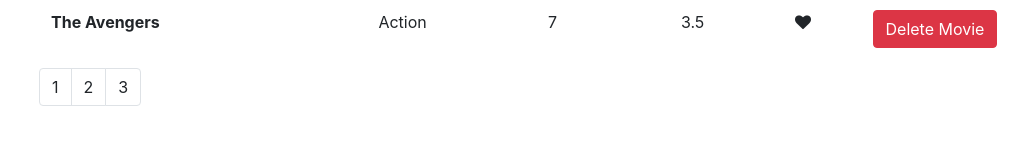
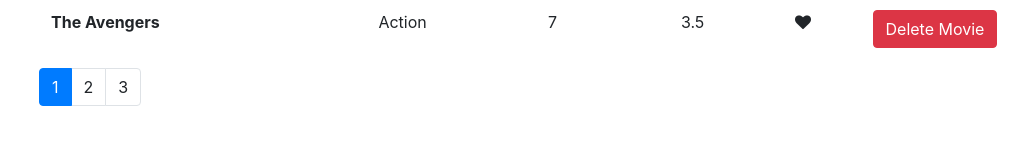
Before and after one commit to bsanser/vidly, a React (Create React App) app: page / in a window 1280 px wide. Shown: the part 628-772 px from the top of the page, without its empty margins (54-1082 px from the left). Built offline with nearby package versions, Linux system fonts and the light colour scheme.

Commit message:
feat(pagination): active page class added

```diff
--- a/src/App.js
+++ b/src/App.js
@@ -8,7 +8,8 @@
 class App extends Component {
   state = {
     movies: getMovies(),
-    pageSize: 4
+    pageSize: 4,
+    currentPage: 1
   }
 
   handleDelete = movieId => {
@@ -24,11 +25,14 @@
     this.setState({movies});
   }
   handlePageChange = page => {
-    console.log(page);
+    this.setState({
+      currentPage:page
+    });
   }
 
   render() {
     const count = this.state.movies.length;
+    const {pageSize, currentPage} = this.state;
     return (
       <main className="container">
        <MoviesList
@@ -37,7 +41,8 @@
         handleDelete={this.handleDelete}/>
        <Pagination
           itemsCount={count}
-          pageSize={this.state.pageSize}
+          pageSize={pageSize}
+          currentPage={currentPage}
           onPageChange={this.handlePageChange}/>
       </main>
     );
--- a/src/components/shared/pagination.jsx
+++ b/src/components/shared/pagination.jsx
@@ -1,9 +1,10 @@
 import React from 'react'
 
 const Pagination = (props) => {
-  const { itemsCount, pageSize } = props;
+  const { itemsCount, pageSize,currentPage, onPageChange } = props;
   const pagesCount = Math.ceil(itemsCount / pageSize);
   const pages =  Array.from({length: pagesCount}, (v, i) => ++i);
+
 
   if (pagesCount === 1) return null;
 
@@ -11,8 +12,10 @@
     <nav className="m-2">
       <ul className="pagination">
       {pages.map(page => (
-        <li key={page} className="page-item">
-          <a className="page-link">{page}</a>
+        <li key={page} className={ page === currentPage? "page-item active": "page-item"}>
+          <a className="page-link" onClick={()=>onPageChange(page)}>
+            {page}
+          </a>
         </li>
       ))}
       </ul>
```
Also changed, not shown: src/components/utils/paginate.js (added).
